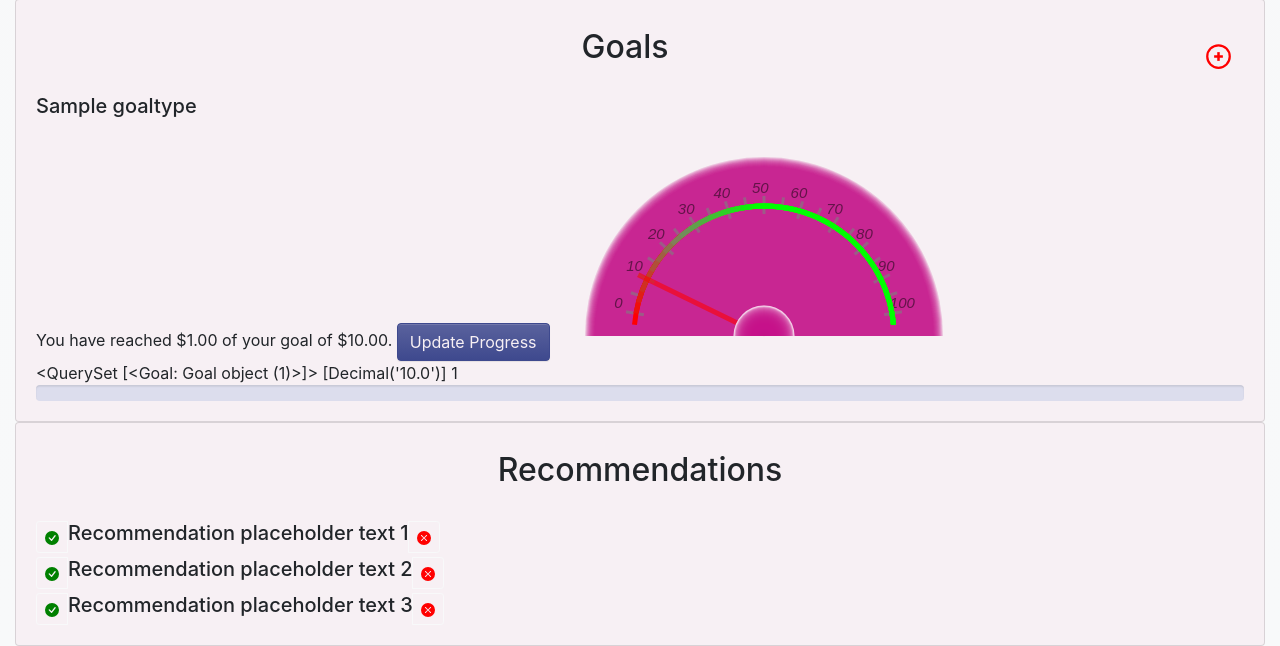
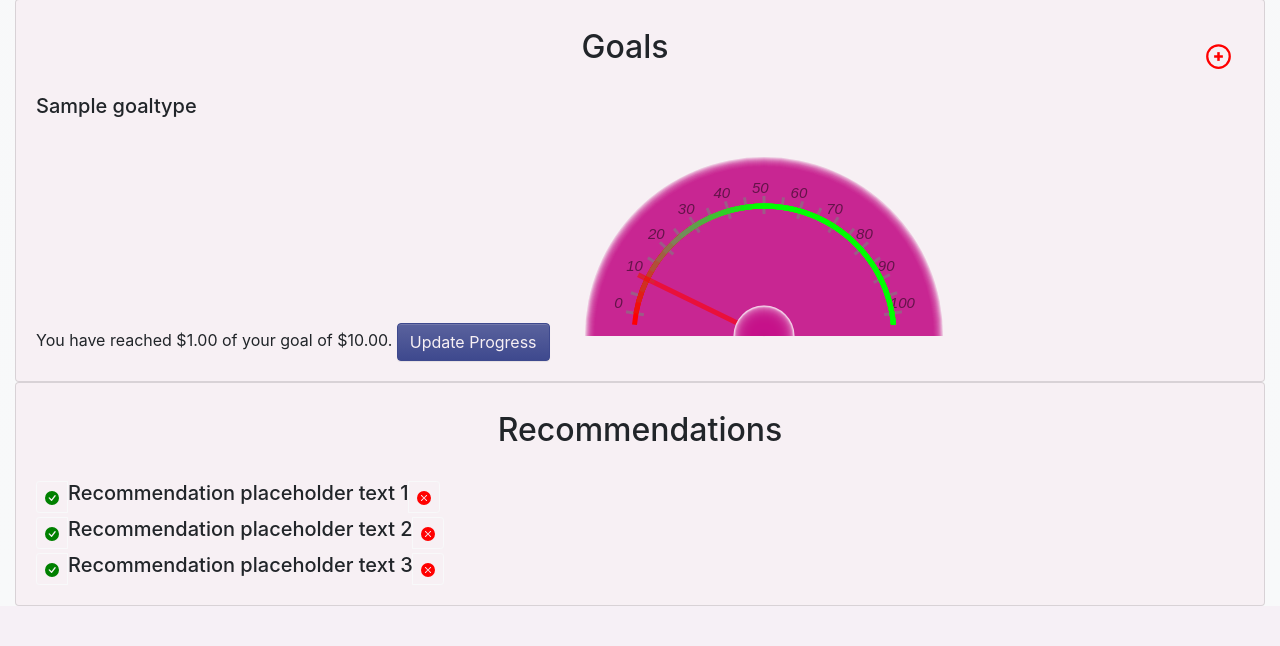
Before and after one commit to brynportella/budgetingapp, a Django app: page /home/ in a window 1280 px wide. Shown: the part 703-1349 px from the top of the page. After the commit the page ends 1309 px from the top, so only its background shows below. Run offline with Django 3.2, Linux system fonts and the light colour scheme; a user stored in the database is signed in; tables that the repository leaves empty hold one stand-in row (values such as "Sample post"); some libraries are stand-ins or nearby versions.

Commit message:
goal debug

```diff
--- a/templates/home.html
+++ b/templates/home.html
@@ -158,29 +158,9 @@
 					{% endif %}
 				</canvas>
 
-				<div>
-					{{goals}}
-					{{goals_percentage_completion}}
-					{{forloop.counter}}
-					{{goals_percentage_completion.1}}
-				</div>
 
 			</div>
-			<div class="progress">
-				{% if forloop.counter == 1 %}
-				<div class="progress-bar bg-success" role="progressbar"
-					style="width: {{ goals_percentage_completion.0 }} %"
-					aria-valuenow="{{ goals_percentage_completion.0 }}" aria-valuemin="0" aria-valuemax="100"></div>
-				{% elif forloop.counter == 2 %}
-				<div class="progress-bar bg-success" role="progressbar"
-					style="width: {{ goals_percentage_completion.1 }} %"
-					aria-valuenow="{{ goals_percentage_completion.1 }}" aria-valuemin="0" aria-valuemax="100"></div>
-				{% elif forloop.counter == 3 %}
-				<div class="progress-bar bg-success" role="progressbar"
-					style="width: {{ goals_percentage_completion.2 }} %"
-					aria-valuenow="{{ goals_percentage_completion.2 }}" aria-valuemin="0" aria-valuemax="100"></div>
-				{% endif %}
-			</div>
+
 			{% endfor %}
 		</div>
 	</div>
```
